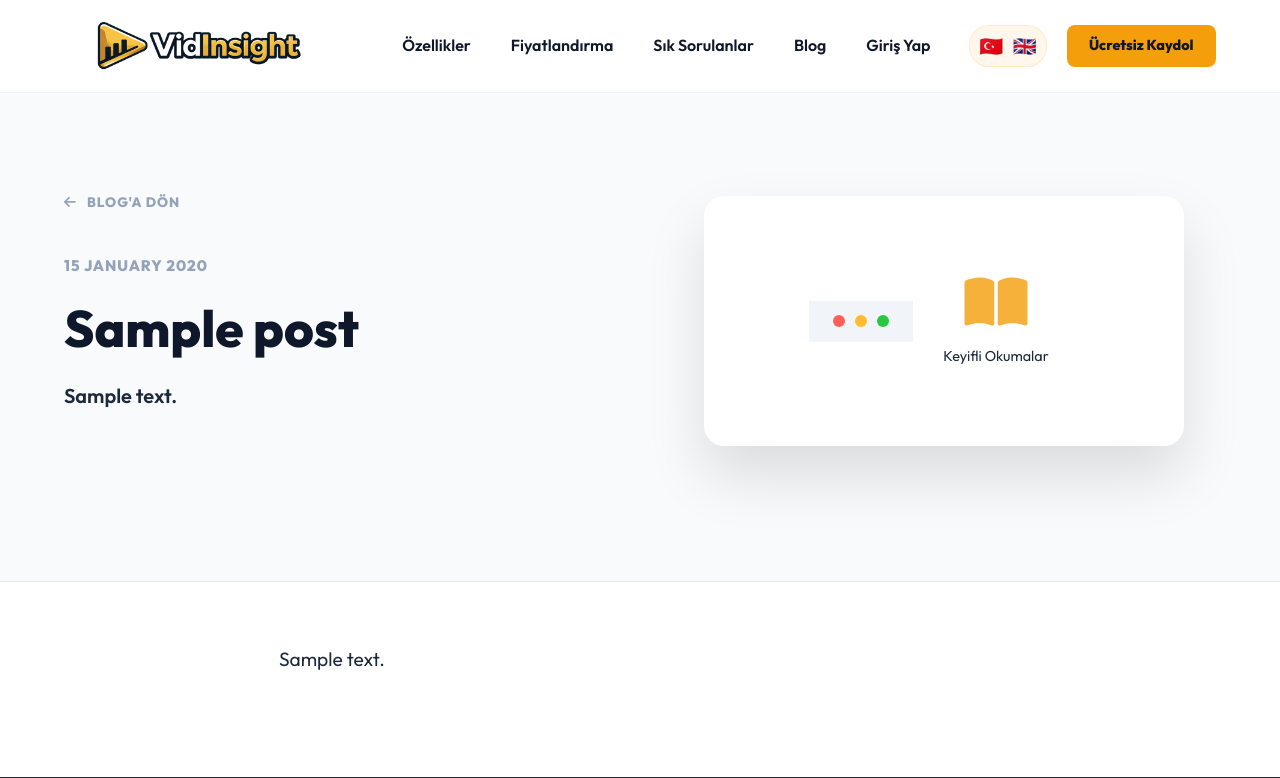
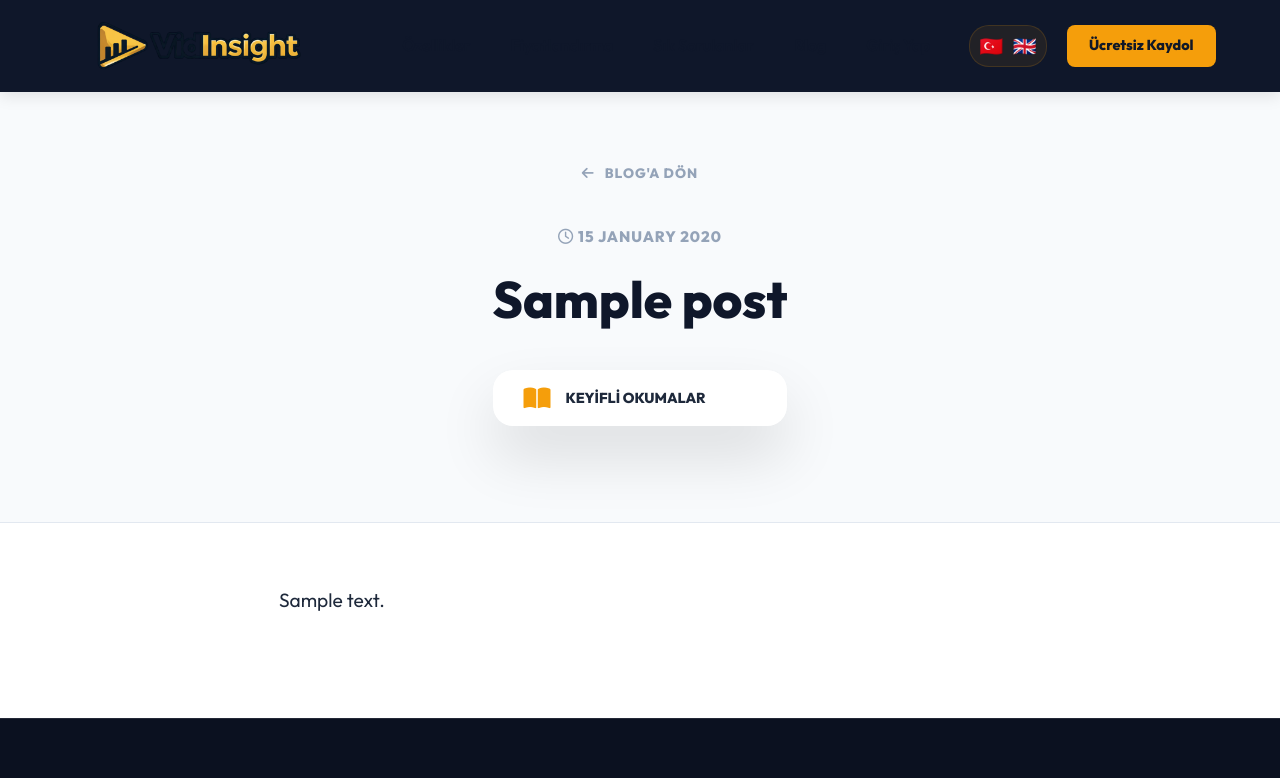
Before and after one commit to fatnarman-debug/youtube-analiz, a FastAPI app: a page that uses templates/blog_detail.html in a window 1280 px wide. Shown: the top 778 px of the page. Run offline with FastAPI, Linux system fonts and the light colour scheme; tables that the repository leaves empty hold one stand-in row (values such as "Sample post").

Commit message:
style: Refine navbar contrast and implement centered hero for blog posts

```diff
--- a/static/css/style.css
+++ b/static/css/style.css
@@ -102,12 +102,13 @@ a { text-decoration: none; color: inherit; }
     justify-content: space-between;
     align-items: center;
     padding: 1rem 5%;
-    position: sticky;
+    position: fixed;
+    width: 100%;
     top: 0;
-    background: var(--header-bg);
-    backdrop-filter: blur(12px);
     z-index: 1000;
-    border-bottom: 1px solid rgba(0,0,0,0.05);
+    transition: all 0.3s;
+    background: #0f172a; /* Sabit Koyu Lacivert Arka Plan */
+    box-shadow: 0 4px 15px rgba(0,0,0,0.1);
 }
 
 .nav-links {
@@ -162,11 +163,29 @@ a { text-decoration: none; color: inherit; }
     display: flex;
     align-items: center;
     justify-content: space-between;
-    padding: 6rem 5% 8rem;
+    padding: 8rem 5% 6rem;
     gap: 4rem;
     position: relative;
-    background: #F8FAFC; /* Hafif gri (Off-white) */
+    background: #F8FAFC;
     color: var(--text-dark);
+}
+
+/* Single Column Centered Hero */
+.hero.hero-centered {
+    flex-direction: column;
+    text-align: center;
+    justify-content: center;
+    padding: 10rem 5% 6rem;
+}
+
+.hero.hero-centered .hero-content {
+    max-width: 900px;
+}
+
+.hero.hero-centered .hero-visual {
+    margin-top: 2rem;
+    width: 100%;
+    max-width: 400px;
 }
 
 .hero-content { flex: 1; }
--- a/templates/blog_detail.html
+++ b/templates/blog_detail.html
@@ -45,23 +45,16 @@
     </nav>
 
     <main>
-        <header class="hero">
-        <div class="hero-content" style="max-width: 700px;">
+        <header class="hero hero-centered">
+        <div class="hero-content">
             <a href="/blog" class="back-to-blog"><i class="fa-solid fa-arrow-left"></i> Blog'a Dön</a>
-            <div class="blog-post-date">{{ post.created_at.strftime('%d %B %Y') }}</div>
-            <h1 class="blog-post-title" style="margin-bottom: 20px;">{{ post.title }}</h1>
-            <p style="color: var(--text-muted); font-weight: 600;">{{ post.content|striptags|truncate(120) }}</p>
-        </div>
-        <div class="hero-visual">
-            <div class="glass-card mockup" style="min-height: 250px; display: flex; align-items: center; justify-content: center;">
-                <div class="mockup-header">
-                    <span class="dot red"></span>
-                    <span class="dot yellow"></span>
-                    <span class="dot green"></span>
-                </div>
-                <div class="mockup-body" style="text-align: center; padding: 30px;">
-                    <i class="fa-solid fa-book-open" style="font-size: 3.5rem; color: var(--accent); opacity: 0.8;"></i>
-                    <p style="margin-top: 15px; font-size: 0.9rem; color: var(--text-muted);">Keyifli Okumalar</p>
+            <div class="blog-post-date"><i class="fa-regular fa-clock"></i> {{ post.created_at.strftime('%d %B %Y') }}</div>
+            <h1 class="blog-post-title">{{ post.title }}</h1>
+
+            <div class="hero-visual" style="margin: 30px auto 0;">
+                <div class="glass-card mockup" style="min-height: auto; padding: 15px 30px; display: inline-flex; align-items: center; gap: 15px;">
+                    <i class="fa-solid fa-book-open" style="font-size: 1.5rem; color: var(--accent);"></i>
+                    <span style="font-size: 0.9rem; color: var(--text-muted); font-weight: 700;">KEYİFLİ OKUMALAR</span>
                 </div>
             </div>
         </div>
```
